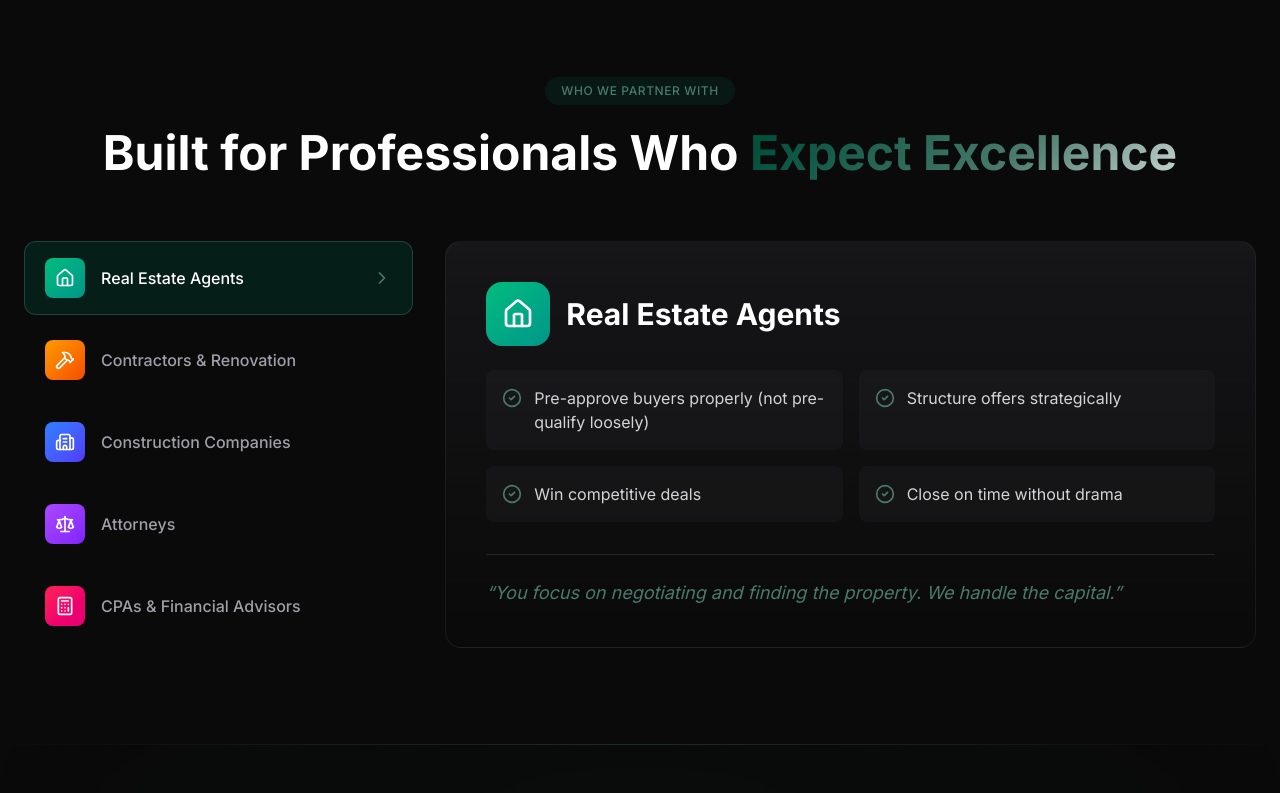
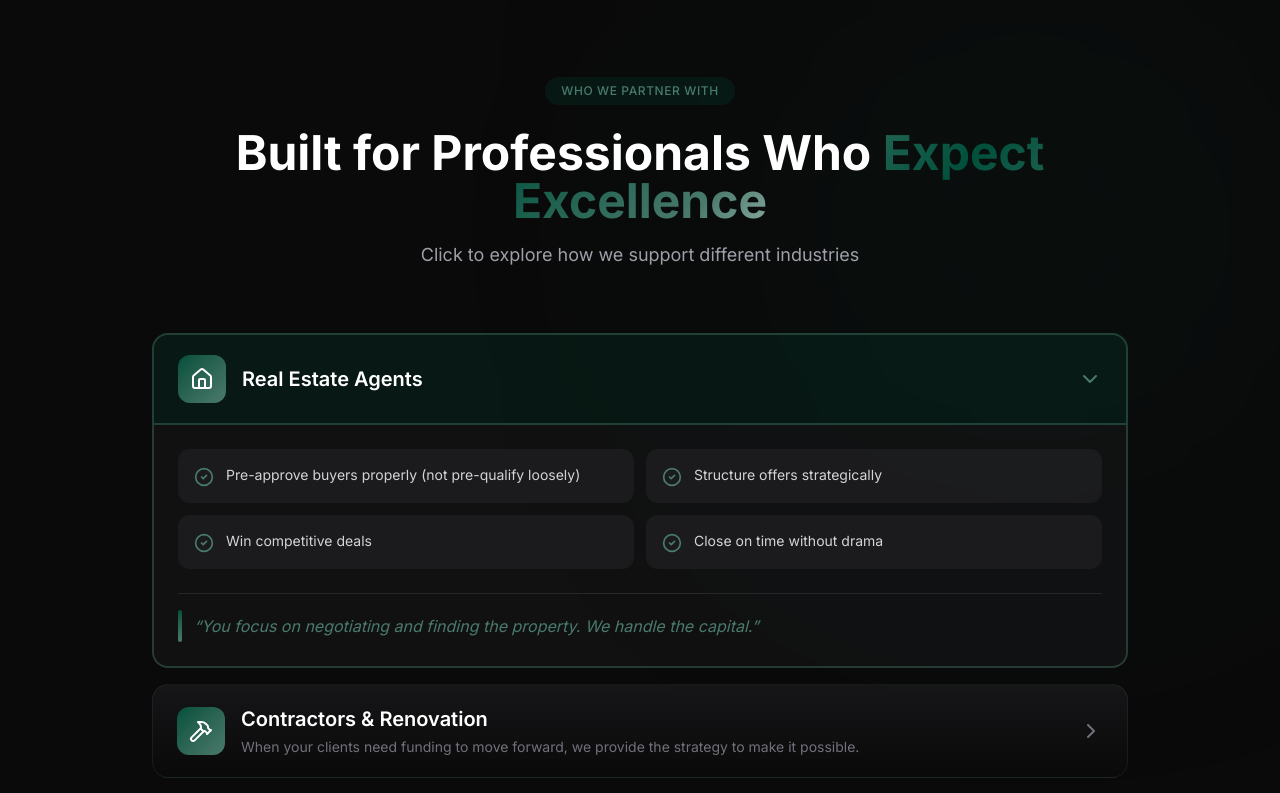
Before and after one commit to MSK-101/Real-Consultants-Mortgage, a Next.js app: page /partners in a window 1280 px wide. Shown: the part 820-1613 px from the top of the page. Built offline with nearby package versions, Linux system fonts and the light colour scheme.

Commit message:
more design improvements

```diff
--- a/app/partners/page.tsx
+++ b/app/partners/page.tsx
@@ -317,17 +317,16 @@ function HeroSection() {
   );
 }
 
-// Partners Section - Tabbed interface
+// Partners Section - Accordion style
 function PartnersSection() {
   const ref = useRef(null);
   const isInView = useInView(ref, { once: true, margin: "-100px" });
-  const [activeTab, setActiveTab] = useState(0);
+  const [expandedIndex, setExpandedIndex] = useState<number | null>(0);
 
   const partners = [
     {
       title: "Real Estate Agents",
       icon: HomeIcon,
-      color: "from-emerald-500 to-teal-600",
       benefits: [
         "Pre-approve buyers properly (not pre-qualify loosely)",
         "Structure offers strategically",
@@ -339,7 +338,6 @@ function PartnersSection() {
     {
       title: "Contractors & Renovation",
       icon: Hammer,
-      color: "from-amber-500 to-orange-600",
       benefits: [
         "Renovation financing",
         "Construction-to-permanent loans",
@@ -351,7 +349,6 @@ function PartnersSection() {
     {
       title: "Construction Companies",
       icon: Building2,
-      color: "from-blue-500 to-indigo-600",
       benefits: [
         "Ground-up construction financing",
         "Spec build funding",
@@ -363,7 +360,6 @@ function PartnersSection() {
     {
       title: "Attorneys",
       icon: Scale,
-      color: "from-purple-500 to-violet-600",
       benefits: [
         "Probate property sales",
         "Trust transfers",
@@ -375,7 +371,6 @@ function PartnersSection() {
     {
       title: "CPAs & Financial Advisors",
       icon: Calculator,
-      color: "from-rose-500 to-pink-600",
       benefits: [
         "Strategic refinancing analysis",
         "Equity leverage planning",
@@ -386,14 +381,11 @@ function PartnersSection() {
     },
   ];
 
-  const currentPartner = partners[activeTab];
-  const IconComponent = currentPartner.icon;
-
   return (
     <section ref={ref} id="who-we-partner" className="py-24 relative overflow-hidden">
-      <div className="absolute inset-0 grid-pattern opacity-10" />
+      <div className="absolute top-0 right-0 w-[500px] h-[500px] bg-[#01503c]/10 rounded-full blur-[150px] pointer-events-none" />
 
-      <div className="max-w-7xl mx-auto px-6 relative">
+      <div className="max-w-5xl mx-auto px-6 relative">
         <motion.div
           initial={{ opacity: 0, y: 30 }}
           animate={isInView ? { opacity: 1, y: 0 } : {}}
@@ -402,90 +394,92 @@ function PartnersSection() {
           <span className="inline-block px-4 py-1.5 rounded-full bg-[#01503c]/20 text-[#4a7a6c] text-xs uppercase tracking-wider font-medium mb-6">
             Who We Partner With
           </span>
-          <h2 className="text-3xl sm:text-4xl md:text-5xl font-bold">
+          <h2 className="text-3xl sm:text-4xl md:text-5xl font-bold mb-4">
             Built for Professionals Who{" "}
             <span className="gradient-text">Expect Excellence</span>
           </h2>
+          <p className="text-zinc-400 text-lg max-w-2xl mx-auto">
+            Click to explore how we support different industries
+          </p>
         </motion.div>
 
-        <div className="grid lg:grid-cols-12 gap-8">
-          {/* Tab buttons */}
+        <div className="space-y-4">
+          {partners.map((partner, index) => {
+            const isExpanded = expandedIndex === index;
+            const IconComponent = partner.icon;
+
+            return (
               <motion.div
-            initial={{ opacity: 0, x: -30 }}
-            animate={isInView ? { opacity: 1, x: 0 } : {}}
-            transition={{ delay: 0.2 }}
-            className="lg:col-span-4 space-y-2"
+                key={partner.title}
+                initial={{ opacity: 0, y: 20 }}
+                animate={isInView ? { opacity: 1, y: 0 } : {}}
+                transition={{ delay: 0.1 + index * 0.1 }}
+                className="overflow-hidden"
               >
-            {partners.map((partner, index) => (
                 <motion.button
-                key={partner.title}
-                onClick={() => setActiveTab(index)}
-                className={`w-full text-left px-5 py-4 rounded-xl transition-all duration-300 flex items-center gap-4 ${
-                  activeTab === index
-                    ? "bg-[#01503c]/30 border border-[#4a7a6c]/40"
-                    : "hover:bg-zinc-800/50 border border-transparent"
+                  onClick={() => setExpandedIndex(isExpanded ? null : index)}
+                  className={`w-full text-left px-6 py-5 rounded-2xl transition-all duration-300 flex items-center gap-4 ${
+                    isExpanded
+                      ? "bg-[#01503c]/20 border-2 border-[#4a7a6c]/40 rounded-b-none"
+                      : "feature-card border border-[#4a7a6c]/20 hover:border-[#4a7a6c]/40"
                   }`}
-                whileHover={{ x: activeTab === index ? 0 : 5 }}
+                  whileHover={{ scale: isExpanded ? 1 : 1.01 }}
                 >
-                <div className={`w-10 h-10 rounded-lg bg-gradient-to-br ${partner.color} flex items-center justify-center shrink-0`}>
-                  <partner.icon className="w-5 h-5 text-white" />
+                  <div className="w-12 h-12 rounded-xl bg-gradient-to-br from-[#01503c] to-[#4a7a6c] flex items-center justify-center shrink-0">
+                    <IconComponent className="w-6 h-6 text-white" />
                   </div>
-                <span className={`font-medium ${activeTab === index ? "text-white" : "text-zinc-400"}`}>
-                  {partner.title}
-                </span>
-                {activeTab === index && (
-                  <ChevronRight className="w-5 h-5 text-[#4a7a6c] ml-auto" />
+                  <div className="flex-1">
+                    <h3 className="text-xl font-semibold">{partner.title}</h3>
+                    {!isExpanded && (
+                      <p className="text-zinc-500 text-sm mt-1 hidden sm:block">{partner.tagline}</p>
                     )}
+                  </div>
+                  <motion.div
+                    animate={{ rotate: isExpanded ? 90 : 0 }}
+                    transition={{ duration: 0.2 }}
+                    className="shrink-0"
+                  >
+                    <ChevronRight className={`w-6 h-6 ${isExpanded ? "text-[#4a7a6c]" : "text-zinc-500"}`} />
+                  </motion.div>
                 </motion.button>
-            ))}
-          </motion.div>
 
-          {/* Content area */}
+                <AnimatePresence>
+                  {isExpanded && (
                     <motion.div
-            initial={{ opacity: 0, x: 30 }}
-            animate={isInView ? { opacity: 1, x: 0 } : {}}
-            transition={{ delay: 0.3 }}
-            className="lg:col-span-8"
+                      initial={{ height: 0, opacity: 0 }}
+                      animate={{ height: "auto", opacity: 1 }}
+                      exit={{ height: 0, opacity: 0 }}
+                      transition={{ duration: 0.3 }}
+                      className="overflow-hidden"
                     >
-            <AnimatePresence mode="wait">
-              <motion.div
-                key={activeTab}
-                initial={{ opacity: 0, y: 20 }}
-                animate={{ opacity: 1, y: 0 }}
-                exit={{ opacity: 0, y: -20 }}
-                transition={{ duration: 0.3 }}
-                className="feature-card rounded-2xl p-8 md:p-10 border border-[#4a7a6c]/20 h-full"
-              >
-                <div className="flex items-center gap-4 mb-6">
-                  <div className={`w-16 h-16 rounded-2xl bg-gradient-to-br ${currentPartner.color} flex items-center justify-center`}>
-                    <IconComponent className="w-8 h-8 text-white" />
-                  </div>
-                  <h3 className="text-2xl md:text-3xl font-bold">{currentPartner.title}</h3>
-                </div>
-
-                <div className="grid sm:grid-cols-2 gap-4 mb-8">
-                  {currentPartner.benefits.map((benefit, i) => (
+                      <div className="px-6 py-6 bg-zinc-900/50 border-2 border-t-0 border-[#4a7a6c]/40 rounded-b-2xl">
+                        <div className="grid sm:grid-cols-2 gap-3 mb-6">
+                          {partner.benefits.map((benefit, i) => (
                             <motion.div
                               key={i}
                               initial={{ opacity: 0, x: -10 }}
                               animate={{ opacity: 1, x: 0 }}
-                      transition={{ delay: i * 0.1 }}
-                      className="flex items-start gap-3 bg-zinc-800/30 rounded-lg p-4"
+                              transition={{ delay: i * 0.05 }}
+                              className="flex items-start gap-3 bg-zinc-800/50 rounded-xl p-4"
                             >
                               <CheckCircle2 className="w-5 h-5 text-[#4a7a6c] shrink-0 mt-0.5" />
-                      <span className="text-zinc-300">{benefit}</span>
+                              <span className="text-zinc-300 text-sm">{benefit}</span>
                             </motion.div>
                           ))}
                         </div>
-
-                <div className="border-t border-zinc-800 pt-6">
-                  <p className="text-lg text-[#4a7a6c] italic">
-                    &ldquo;{currentPartner.tagline}&rdquo;
+                        <div className="flex items-center gap-3 pt-4 border-t border-zinc-800">
+                          <div className="w-1 h-8 bg-gradient-to-b from-[#01503c] to-[#4a7a6c] rounded-full" />
+                          <p className="text-[#4a7a6c] italic">
+                            &ldquo;{partner.tagline}&rdquo;
                           </p>
                         </div>
+                      </div>
                     </motion.div>
+                  )}
                 </AnimatePresence>
               </motion.div>
+            );
+          })}
         </div>
       </div>
     </section>
```
Lines whose indentation alone changed are shown as unchanged.
